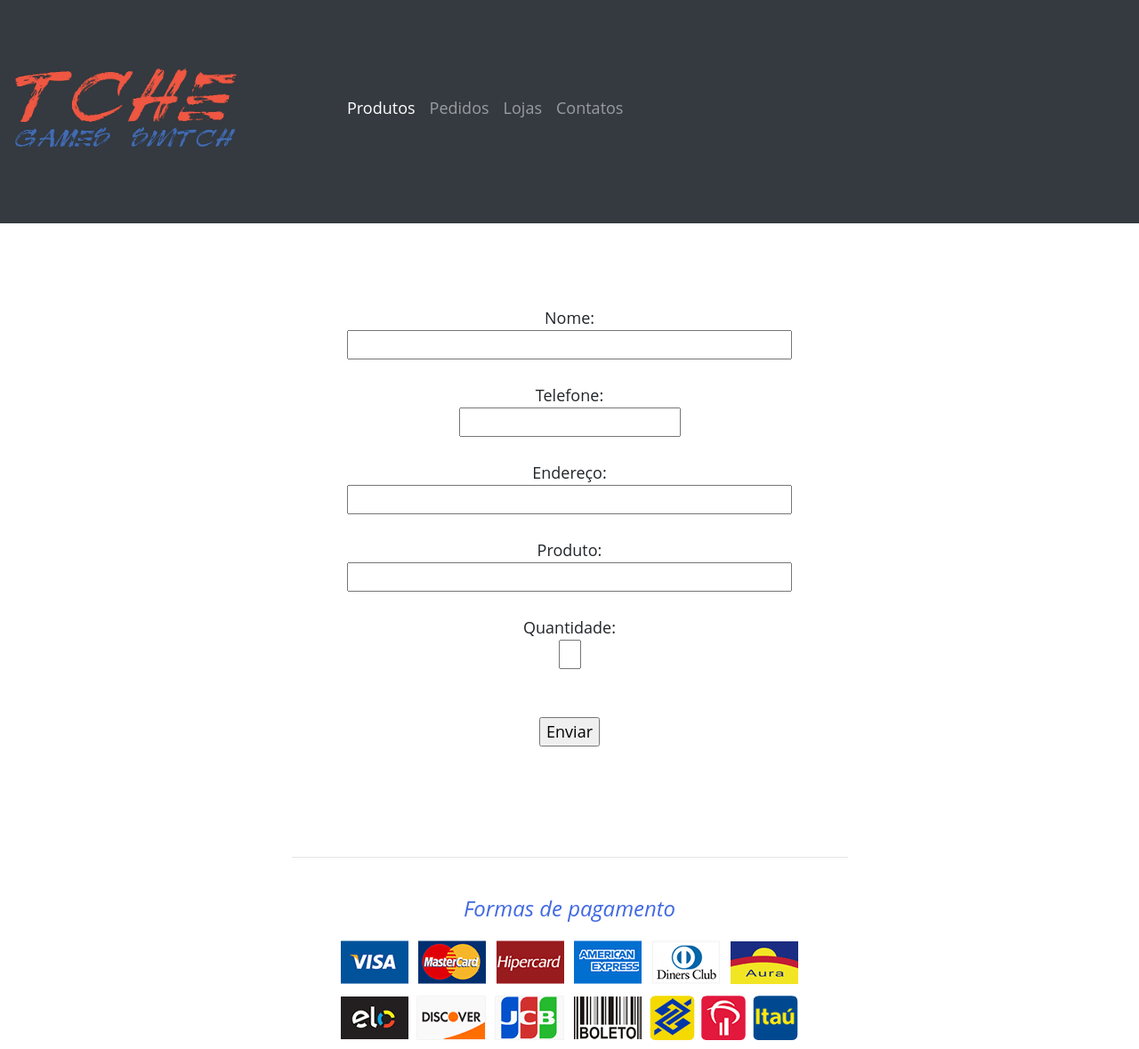
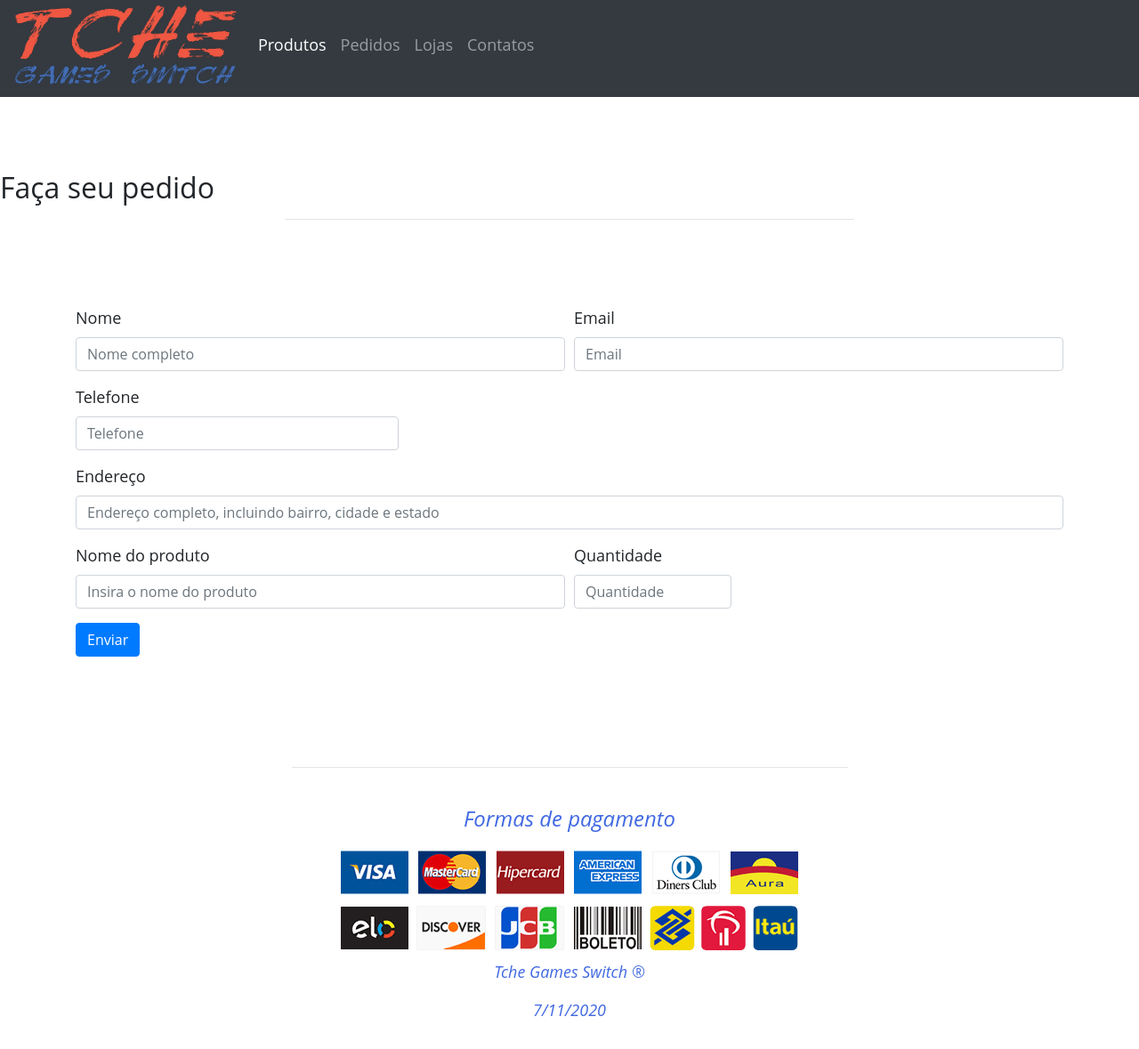
Before and after one commit to mdaniliauskas/Projeto_TcheGamesSwitch_RecodePro_Bootstrap_V6, a PHP site: page /pedidos.php in a window 1280 px wide. Shown: the top 1179 px of the page at 89% size. After the commit the page ends 1142 px from the top, so only its background shows below. Run offline with PHP 8.4, Linux system fonts and the light colour scheme.

Commit message:
Correção de erros

```diff
--- a/CSS/estilos.css
+++ b/CSS/estilos.css
@@ -15,7 +15,6 @@
 main {
     font-family: "Open Sans", sans-serif;
     font-size: 18px;
-    text-align: center;
 }
 
 
@@ -48,6 +47,10 @@
 
 li {
     list-style: none;
+}
+
+.centralizado {
+    text-align: center;
 }
 
 .listaProdutos {
@@ -111,5 +114,5 @@
 
 
 #conteudoNavbarSuportado {
-    padding: 100px;
+
 }
--- a/demonstrativoPedido.php
+++ b/demonstrativoPedido.php
@@ -10,14 +10,15 @@
         die("Problemas de conexão com o banco de dados.<br> ".mysqli_connect_error());
     }
 
-    if(isset($_POST['nomeClientes']) && isset($_POST['telefone']) && isset($_POST['endereco']) && isset($_POST['nomeProduto']) && isset($_POST['quantidade'])){
+    if(isset($_POST['nomeClientes']) && isset($_POST['email']) && isset($_POST['telefone']) && isset($_POST['endereco']) && isset($_POST['nomeProduto']) && isset($_POST['quantidade'])){
         $nomeClientes = $_POST['nomeClientes'];
+        $email = $_POST['email'];
         $telefone = $_POST['telefone'];
         $endereco = $_POST['endereco'];
         $nomeProduto = $_POST['nomeProduto'];
         $quantidade = $_POST['quantidade'];
 
-        $sql = "insert into pedidos (nomeClientes, telefone, endereco, nomeProduto, quantidade) values ('$nomeClientes', '$telefone', '$endereco', '$nomeProduto', '$quantidade')";
+        $sql = "insert into pedidos (nomeClientes, telefone, endereco, nomeProduto, quantidade) values ('$nomeClientes', '$email', '$telefone', '$endereco', '$nomeProduto', '$quantidade')";
         $result = $conn->query($sql);
         mysqli_close($conn);
 }
@@ -52,6 +53,7 @@
     <?php
     echo "
     <strong>Nome:</strong> <em>$nomeClientes</em><br><br>
+    <strong>Email:</strong> <em>$email</em><br><br>
     <strong>Telefone:</strong> <em>$telefone</em><br><br>
     <strong>Endereço:</strong> <em>$endereco</em><br><br>
     <strong>Produto:</strong> <em>$nomeProduto</em><br><br>
--- a/pedidos.php
+++ b/pedidos.php
@@ -25,30 +25,39 @@
             <hr width="50%">
             <br><br><br>
 
+        <div class="container">
             <form method="post" action="./demonstrativoPedido.php">
-
-                Nome:<br>
-                <input type="text" name="nomeClientes" style=width:500px><br><br>
-
-                Telefone:<br>
-                <input type="text" name="telefone"><br><br>
-
-                Endereço:<br>
-                <input type="text" name="endereco" style=width:500px><br><br>
-
-                Produto:<br>
-                <input type="text" name="nomeProduto" style=width:500px><br><br>
-
-                Quantidade:<br>
-                <input type="text" name="quantidade" style=width:25px><br><br><br>
-
-                <input type="submit" name="submit" value="Enviar"><br>
-
+                <div class="form-row">
+                    <div class="form-group col-md-6">
+                        <label for="nome">Nome</label>
+                        <input type="text" name="nomeClientes" class="form-control" id="inputEmail4" placeholder="Nome completo">
+                    </div>
+                    <div class="form-group col-md-6">
+                        <label for="email">Email</label>
+                        <input type="email" name="email" class="form-control" placeholder="Email">
+                    </div>
+                    <div class="form-group col-md-4">
+                        <label for="telefone">Telefone</label>
+                        <input type="text" name="telefone" class="form-control" placeholder="Telefone">
+                    </div>
+                    <div class="form-group col-md-12">
+                        <label for="Endereço">Endereço</label>
+                        <input type="text" name="endereco" class="form-control" placeholder="Endereço completo, incluindo bairro, cidade e estado">
+                    </div>
+                    <div class="form-group col-md-6">
+                        <label for="">Nome do produto</label>
+                        <input type="text" name="nomeProduto" class="form-control" placeholder="Insira o nome do produto">
+                    </div>
+                    <div class="form-group col-md-2">
+                        <label for="quantidade">Quantidade</label>
+                        <input type="text" name="quantidade" class="form-control" placeholder="Quantidade">
+                    </div>
+                </div>
+            <button type="submit" class="btn btn-primary">Enviar</button>
             </form>
+        </div>
 
     </main>
-
-
 
 
 
```
